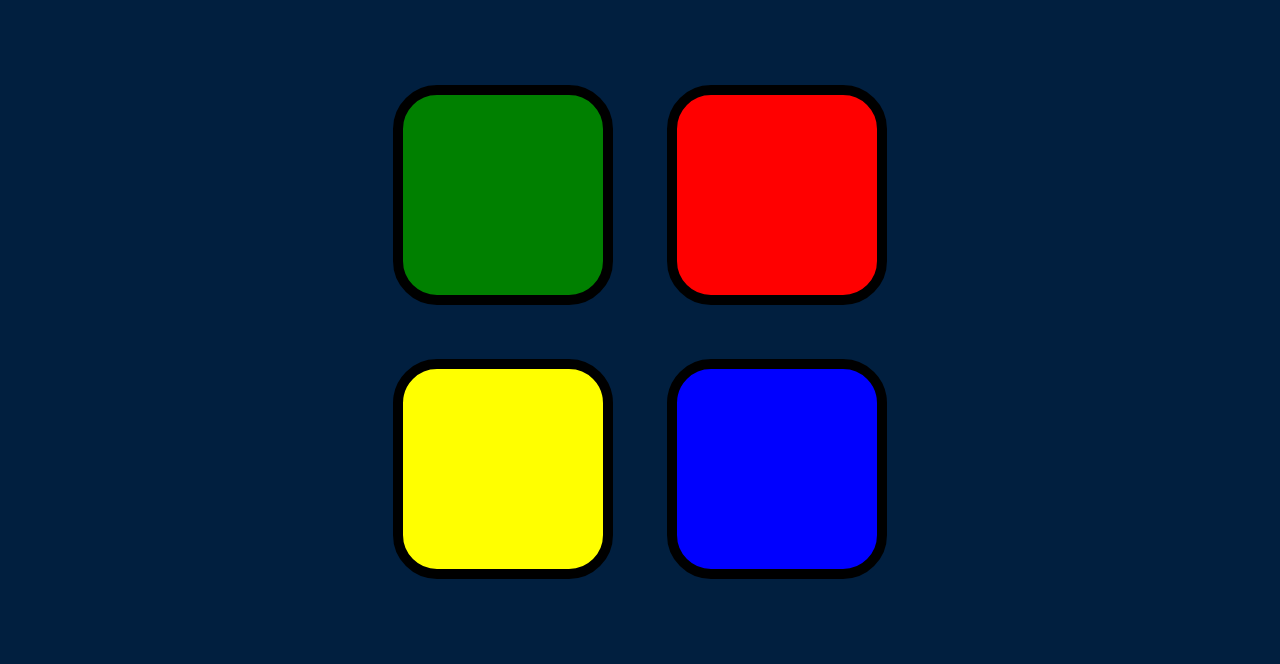
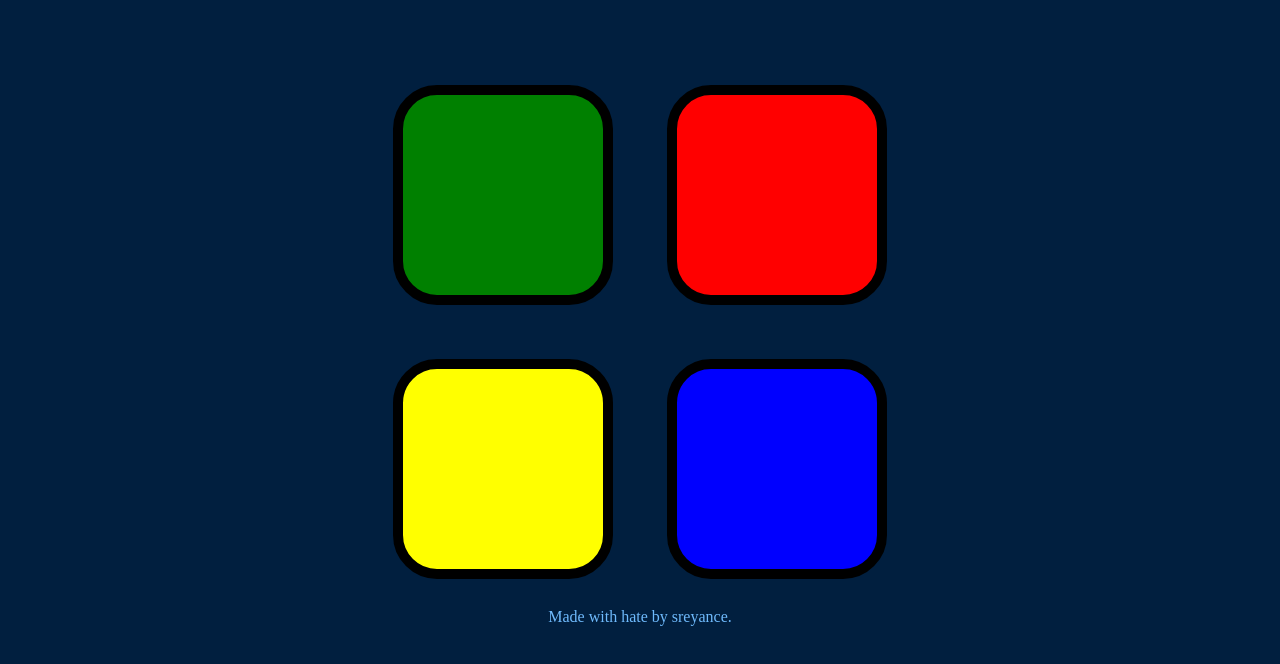
Before and after one commit to shreyanshsuhane/SimonGame, a plain HTML site: page index.html in a window 1280 px wide. Shown: the part 114-778 px from the top of the page. Drawn offline with nearby package versions, Linux system fonts and the light colour scheme.

Commit message:
Update index.html

```diff
--- a/index.html
+++ b/index.html
@@ -34,7 +34,9 @@
     </div>
 
   </div>
-
+  <footer style="color: rgb(111, 186, 252);">
+    Made with hate by sreyance.
+  </footer>
 
 </body>
 <script src="https://ajax.googleapis.com/ajax/libs/jquery/3.7.0/jquery.min.js"></script>
```
